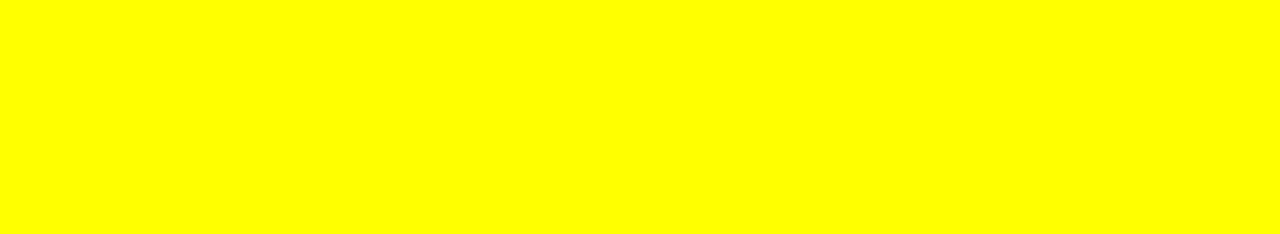
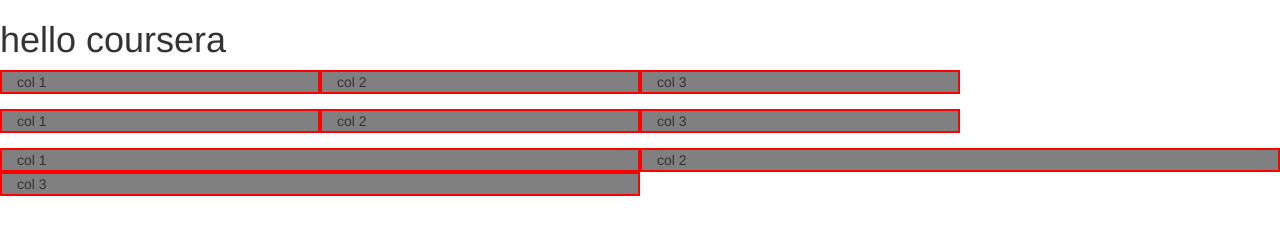
Before and after one commit to Jacky-Chen-Pro/html-learning, a plain HTML site: page index8.html in a window 1280 px wide. Drawn offline with Linux system fonts and the light colour scheme.

Commit message:
commit bootstrap gridlayout

```diff
--- a/index8.html
+++ b/index8.html
@@ -1,11 +1,45 @@
 <!DOCTYPE html>
-<html>
+<html lang="en">
+
 	<head>
 		<meta charset="UTF-8">
+		<meta http-equiv="X-UA-Compatible" content="IE=edge" />
+		<meta name="viewport" content="width=device-width, initial-scale=1" />
 		<title>Bootstrap starter Page</title>
 		<link rel="stylesheet" href="bootstrap/css/bootstrap.min.css" />
 		<link rel="stylesheet" href="style.css" />
+
+		<style>
+
+		</style>
 	</head>
+
 	<body>
+		<script src="bootstrap/js/jquery-1.11.1.min.js"></script>
+		<script src="bootstrap/js/bootstrap.min.js"></script>
+		<script src="bootstrap/js/script.js"></script>
+
+		<h1>hello coursera</h1>
+		<div class="container-fluid">
+			<div class="row">
+				<div class="col-md-3 col-sm-6">col 1</div>
+				<div class="col-md-3 col-sm-6">col 2</div>
+				<div class="col-md-3 col-sm-6">col 3</div>
+			</div>
+
+			<div class="row">
+				<div class="col-md-3 col-sm-6">col 1</div>
+				<div class="col-md-3 col-sm-6">col 2</div>
+				<div class="col-md-3 col-sm-6">col 3</div>
+			</div>
+
+			<div class="row">
+				<div class="col-xs-6">col 1</div>
+				<div class="col-xs-6">col 2</div>
+				<div class="col-xs-6">col 3</div>
+			</div>
+		</div>
+		</div>
 	</body>
+
 </html>
--- a/style.css
+++ b/style.css
@@ -1,4 +1,13 @@
 body {
-	background: yellow;
-	font-size: 130%;
+	/*background: yellow;*/
+	/*font-size: 130%;*/
 }
+
+.row {
+	margin-bottom: 15px;
+}
+
+.row > div {
+	border: 2px solid red;
+	background-color: gray;
+}
```
Also changed, not shown: bootstrap/js/script.js (added).
